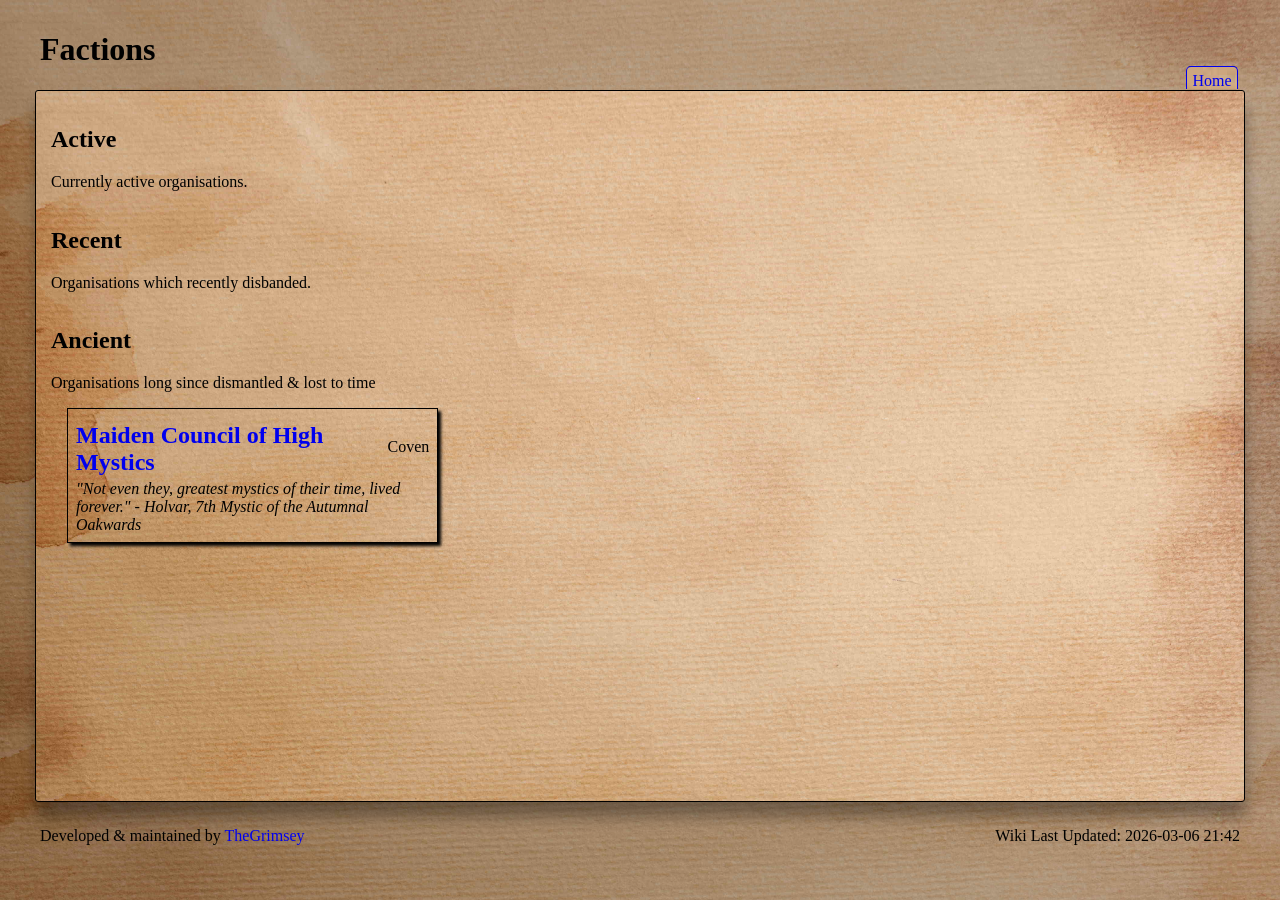
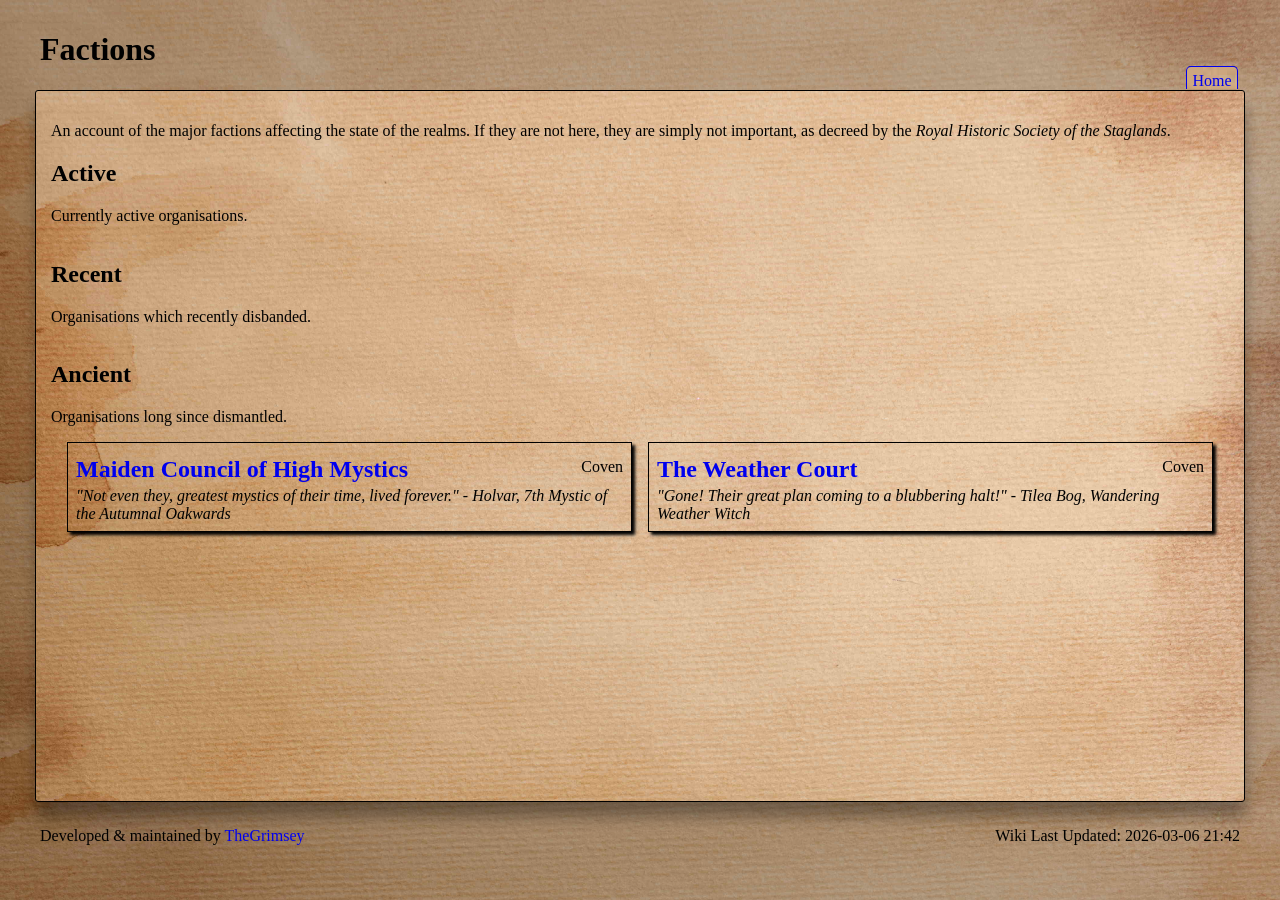
Before and after one commit to CyclicLight/cycliclight.github.io, a Jekyll site: the page built from factions/index.md, in a window 1280 px wide. Built offline with Jekyll 4.4.1, drawn with Linux system fonts in a browser that asks for light colours; some web fonts are replaced.

Commit message:
Adjust css.

```diff
--- a/_data/factions.json
+++ b/_data/factions.json
@@ -4,9 +4,19 @@
     "status": "Disbanded",
     "era": "Ancient",
     "kind": "Coven",
-    "leaders": "??? (Currently), Highlord Krarnis (Formely), Orson Freewillow (Formerly)",
+    "leaders": "",
     "quote": "Not even they, greatest mystics of their time, lived forever.",
     "quote_speaker": "Holvar, 7th Mystic of the Autumnal Oakwards",
     "long_desc": "Among the first recorded grouping of mystics, the Maiden Council combining their resources to develop fundamental understandings of magic. Their disbanding was slow and deadly. In their twilight years, it's members pooled their power into the Mystwell"
+  },
+  {
+    "name": "The Weather Court",
+    "status": "Gone",
+    "era": "Ancient",
+    "kind": "Coven",
+    "leaders": "",
+    "quote": "Gone! Their great plan coming to a blubbering halt!",
+    "quote_speaker": "Tilea Bog, Wandering Weather Witch",
+    "long_desc": "Though their disbanding is shrouded in mystery, they are said to have been instrumental in the birth of the Living City & intended to repeat their success on a greater scale."
   }
 ]
--- a/assets/css/wiki.css
+++ b/assets/css/wiki.css
@@ -157,11 +157,11 @@ img {
     grid-template-columns: repeat(3, 1fr);
     gap: 16px;
 
-    @media (max-width: 1200px) {
+    @media (max-width: 1500px) {
         grid-template-columns: repeat(2, 1fr);
     }
 
-    @media (max-width: 800px) {
+    @media (max-width: 1000px) {
         grid-template-columns: 1fr;
     }
 
--- a/factions/index.md
+++ b/factions/index.md
@@ -2,6 +2,8 @@
 layout: default
 title: Factions
 ---
+
+An account of the major factions affecting the state of the realms. If they are not here, they are simply not important, as decreed by the *Royal Historic Society of the Staglands*.
 
 <h2>
     Active
@@ -59,7 +61,7 @@ title: Factions
     Ancient
 </h2>
 <p>
-    Organisations long since dismantled & lost to time
+    Organisations long since dismantled.
 </p>
 
 <div class="EntryGrid">
```
